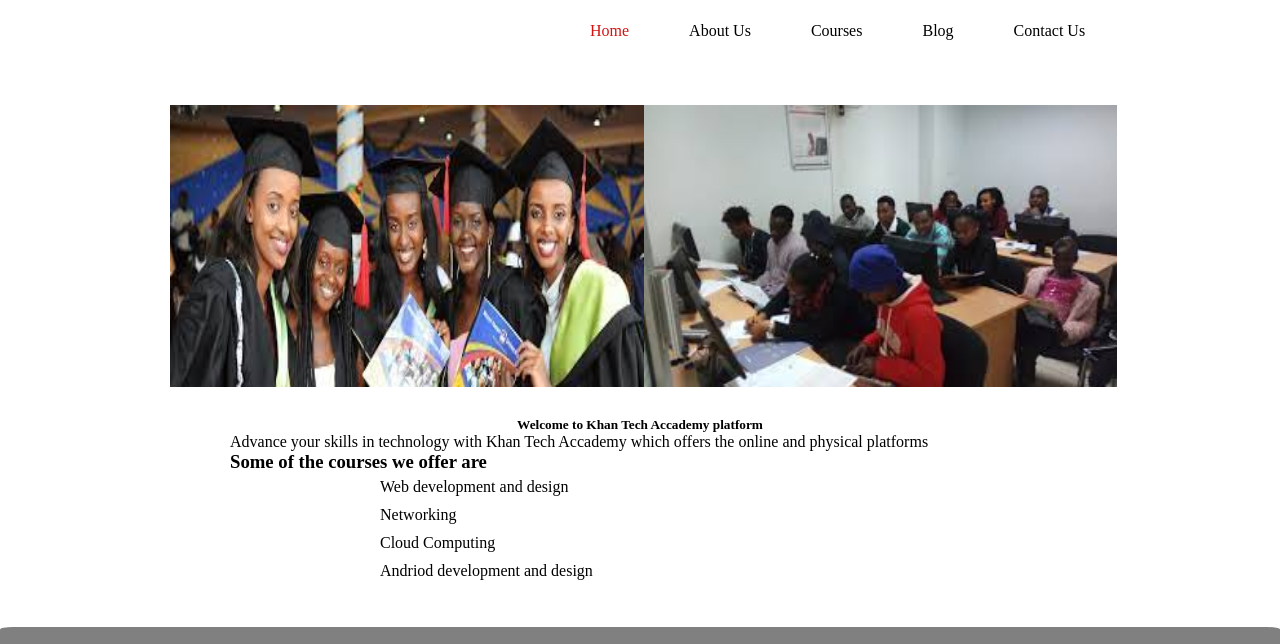
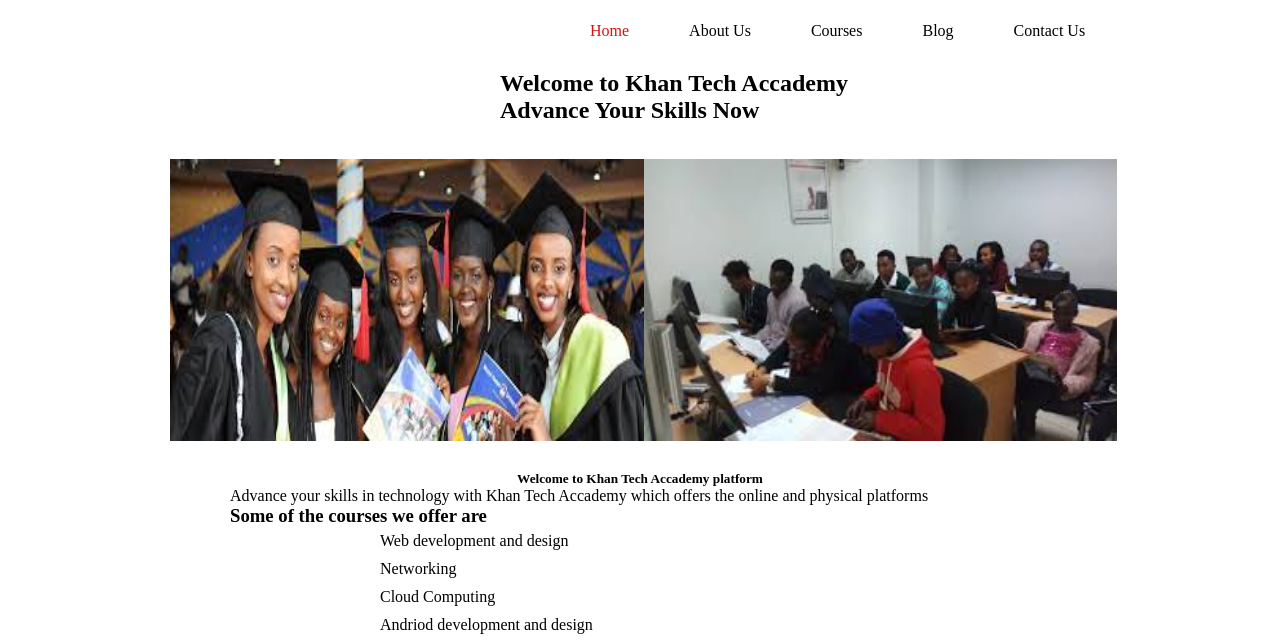
Before and after one commit to MartinOtieno/div, a plain HTML site: page index.html in a window 1280 px wide. Shown: the part 133-777 px from the top of the page. Drawn offline with nearby package versions, Linux system fonts and the light colour scheme; a web font is replaced by a local one.

Commit message:
background commit

```diff
--- a/index.html
+++ b/index.html
@@ -30,7 +30,7 @@
         </div>
     </nav>
     <div class="text">
-        <!-- <h1>Welcome to Khan Tech Accademy<br>Advance Your Skills Now</h1> -->
+        <h1>Welcome to Khan Tech Accademy<br>Advance Your Skills Now</h1>
     </div>
     <div class="bg">
         <div id="student">
```
